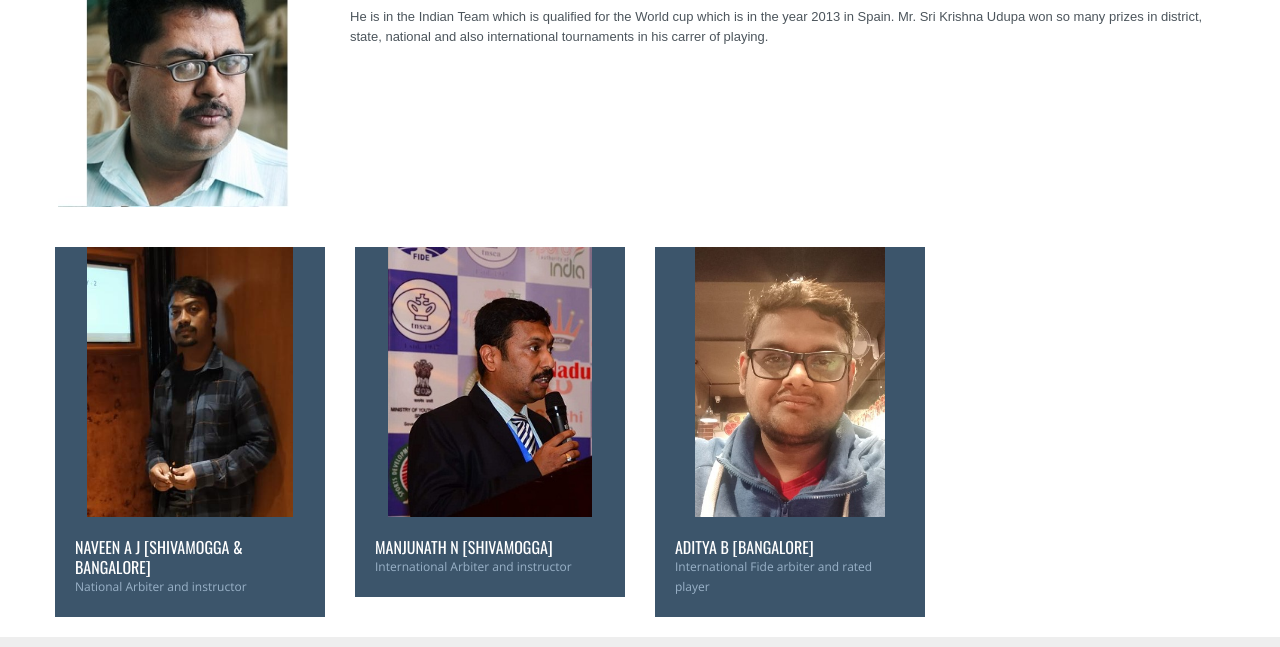
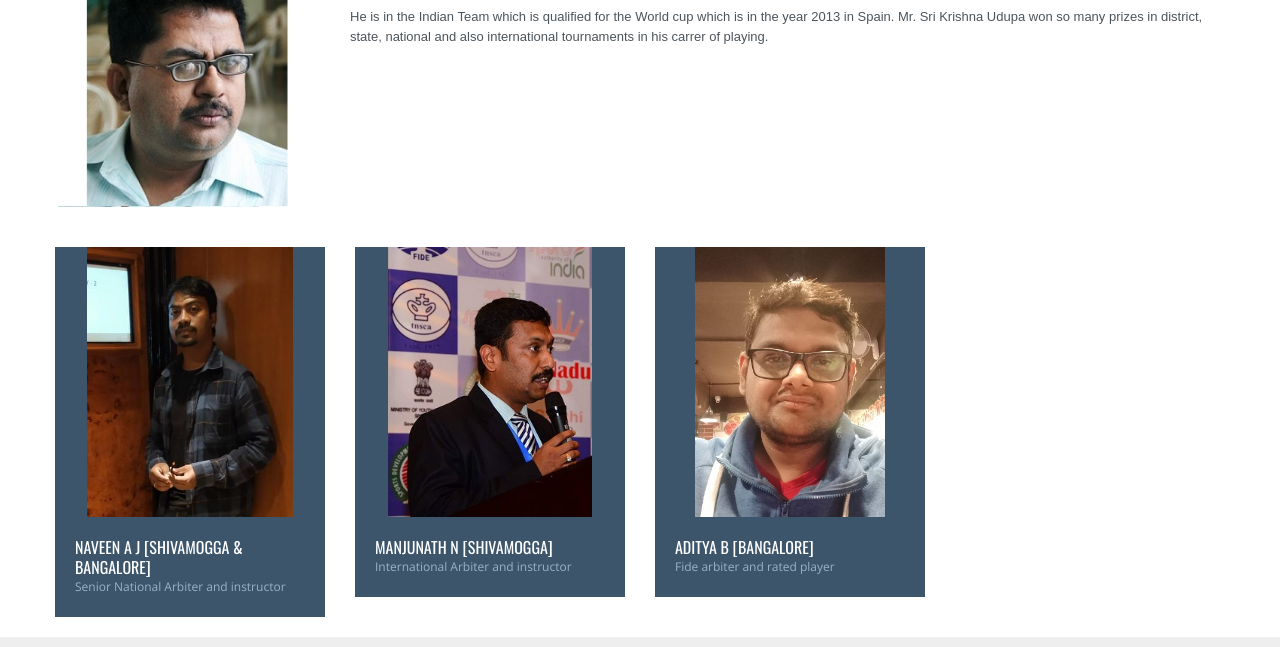
Before and after one commit to NalandaChessAcademy/Nalanda, a plain HTML site: page index.html in a window 1280 px wide. Shown: the part 1043-1690 px from the top of the page. Drawn offline with nearby package versions, Linux system fonts and the light colour scheme.

Commit message:
naveen changes

```diff
--- a/index.html
+++ b/index.html
@@ -686,7 +686,7 @@ carrer of playing.</P>
 			<figure class=""><img class="abt_size" src="images/about/naveen.jpg" alt=""></figure>
 			<div class="caption">
 				<div class="txt1">Naveen A J [Shivamogga & Bangalore]</div>
-				<div class="txt2">National Arbiter and instructor</div>
+				<div class="txt2">Senior National Arbiter and instructor</div>
 			</div>
 		</a>
 	</div>
@@ -716,7 +716,7 @@ carrer of playing.</P>
 			<!--<figure class=""><img src="http://via.placeholder.com/270x275" alt=""></figure>-->
 			<div class="caption">
 				<div class="txt1">Aditya B [Bangalore]</div>
-				<div class="txt2">International Fide arbiter and rated player</div>
+				<div class="txt2">Fide arbiter and rated player</div>
 			</div>
 		</a>
 	</div>
```
